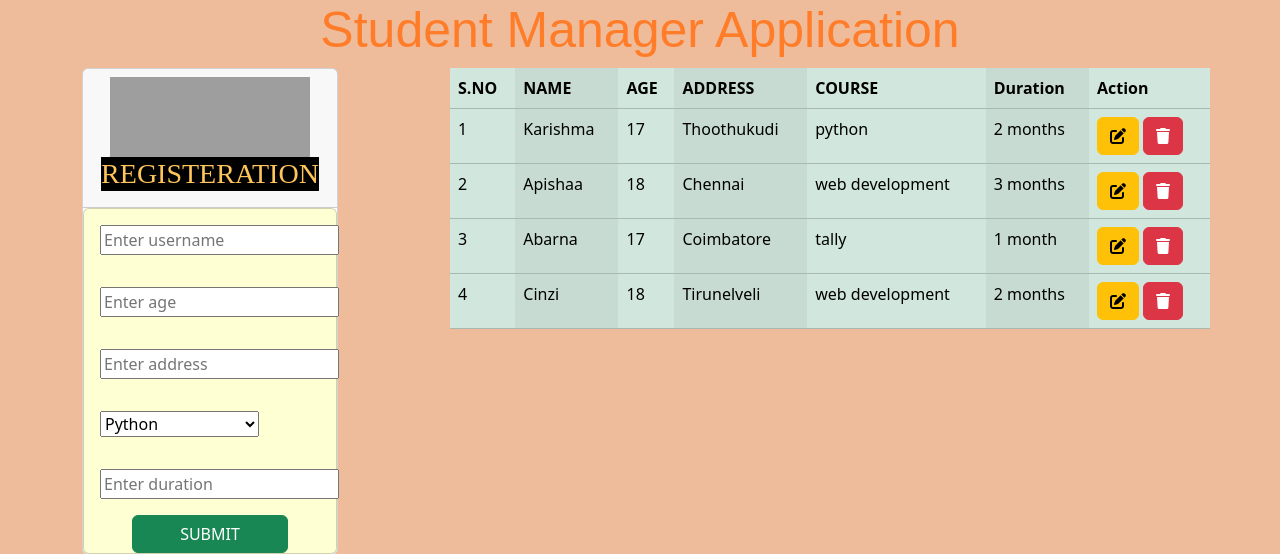
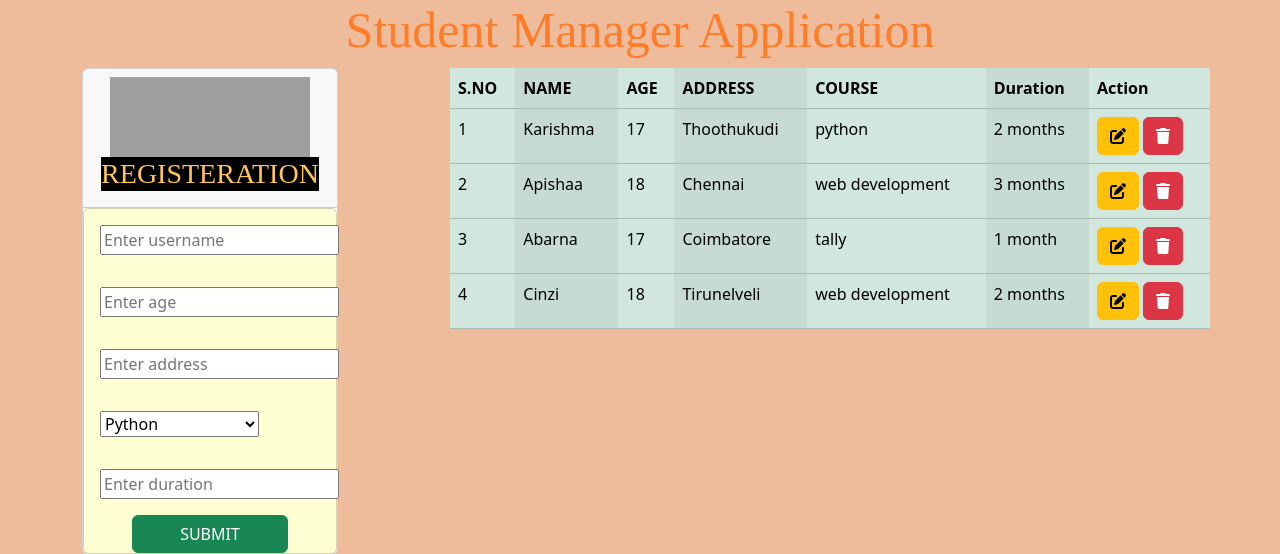
Before and after one commit to karishma1827/Stud_Manager, a Flask app: page / in a window 1280 px wide. Shown: the top 554 px of the page. Run offline with Flask 3, Linux system fonts and the light colour scheme; some libraries are stand-ins or nearby versions; grey boxes are pictures that could not be loaded.

Commit message:
removing sans-serif

```diff
--- a/static/style.css
+++ b/static/style.css
@@ -10,7 +10,7 @@
 .font{
 
         font-optical-sizing: auto;
-        font-family:  "Oswald", sans-serif;
+        font-family:  "Oswald";
         font-weight: 400;
         font-style: normal;
         font-size:50px;
```
